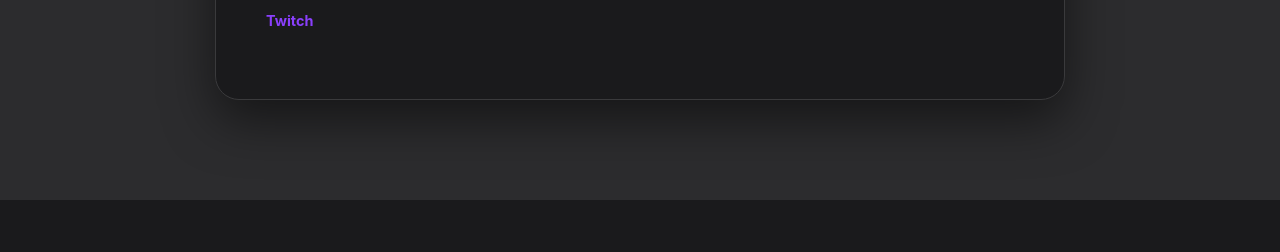
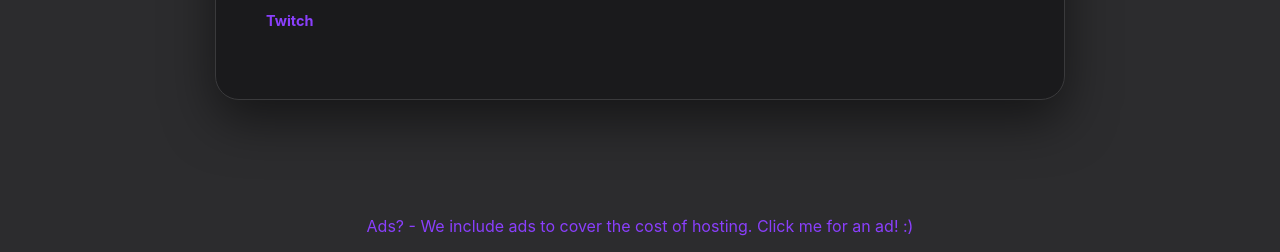
Before and after one commit to tylerbrowncs/nitthenat_app, a Flask app: page /mkw100 in a window 1280 px wide. Shown: the part 1478-1730 px from the top of the page. Before the commit the page ends 1678 px from the top, so only its background shows below. Run offline with Flask 3, Linux system fonts and the light colour scheme; some libraries are stand-ins or nearby versions.

Commit message:
Added smartlink

```diff
--- a/templates/100percentMKW.html
+++ b/templates/100percentMKW.html
@@ -326,6 +326,8 @@
         <div id="container-009fa34562b0b456ed9607917c176936"></div>
     </div>
 
+    <p> <a href="https://www.effectivegatecpm.com/xdcipx63hn?key=bc3b285cba9a90cecac5538c6b9de99f"> Ads? - We include ads to cover the cost of hosting. Click me for an ad! :)</a></p>
+
     <script>
         function toggleSidebar() {
             const sb = document.getElementById("mySidebar");
```
